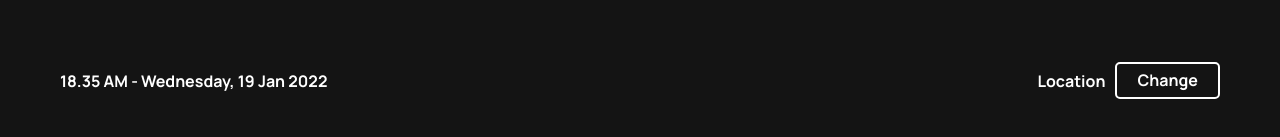
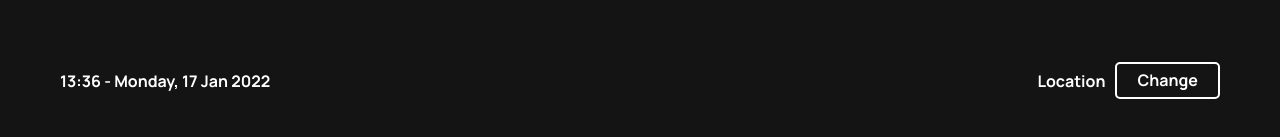
Before and after one commit to arshGoyalDev/weather-app, a React (Create React App) app: page / in a window 1280 px wide. Shown: the part 641-778 px from the top of the page. Built offline with nearby package versions, Linux system fonts and the light colour scheme.

Commit message:
changing the time based on location

```diff
--- a/src/App.js
+++ b/src/App.js
@@ -36,15 +36,15 @@ function App() {
     }
   }
 
-  useEffect(() => {
-    console.log(currentData);
-  }, [currentData])
+  // useEffect(() => {
+  //   console.log(currentData);
+  // }, [currentData])
 
   return (
     <main className="App">
       <section className='main'>
         <NavBar />
-        <Details getLocation={getLocation} fetchCurrentData={fetchCurrentData} />
+        <Details getLocation={getLocation} fetchCurrentData={fetchCurrentData} currentData={currentData} />
       </section>
     </main>
   );
--- a/src/Components/Details.js
+++ b/src/Components/Details.js
@@ -1,12 +1,21 @@
 import React, { useState } from "react";
 import "./Styles/Details.scss";
 
-const Details = ({ getLocation, fetchCurrentData }) => {
+const Details = ({ getLocation, fetchCurrentData, currentData }) => {
+  console.log(currentData);
+
   const [visibility, setVisibility] = useState(false);
   const [location, updateLocation] = useState("");
+  let parts = (
+    currentData.location !== undefined
+      ? currentData.location.localtime.substring(0, 10)
+      : ""
+  ).split("-");
+  let currentDate = new Date();
+  let date = new Date(parts[0], parts[1] - 1, parts[2]);
 
   let clickHandler = (e) => {
-    if (e.target.classList.contains('track-btn')) {
+    if (e.target.classList.contains("track-btn")) {
       getLocation();
     }
     visibility ? setVisibility(false) : setVisibility(true);
@@ -19,18 +28,44 @@ const Details = ({ getLocation, fetchCurrentData }) => {
   let keyDownHandler = (e) => {
     if (e.keyCode == 13) {
       fetchCurrentData("", location);
+      setVisibility(false);
     }
-    setVisibility(false);
   };
 
   return (
     <div className="details">
       <div className="details--time">
-        <span>18.35 AM</span> - <span>Wednesday, 19 Jan 2022</span>
+        {currentData.location !== undefined ? (
+          <span>
+            <span>{currentData.location.localtime.substring(11, 16)}</span>{" "}
+            <span>-</span>{" "}
+            <span>
+              {date.toLocaleDateString("en-US", { weekday: "long" })},{" "}
+              {date.getDate()}{" "}
+              {date.toLocaleString("default", { month: "short" })}{" "}
+              {date.getFullYear()}
+            </span>
+          </span>
+        ) : (
+          <span>
+            <span>{currentDate.toTimeString().substring(0, 5)}</span>{" "}
+            <span>-</span>{" "}
+            <span>
+              {currentDate.toLocaleDateString("en-US", { weekday: "long" })},{" "}
+              {currentDate.getDate()}{" "}
+              {currentDate.toLocaleString("default", { month: "short" })}{" "}
+              {currentDate.getFullYear()}
+            </span>
+          </span>
+        )}
       </div>
 
       <div className="details--location">
-        <span className="location">Location</span>
+        <span className="location">
+          {currentData.location !== undefined
+            ? `${currentData.location.name}, ${currentData.location.country}`
+            : "Location"}
+        </span>
         <button className="change-btn" onClick={clickHandler}>
           Change
         </button>
```
